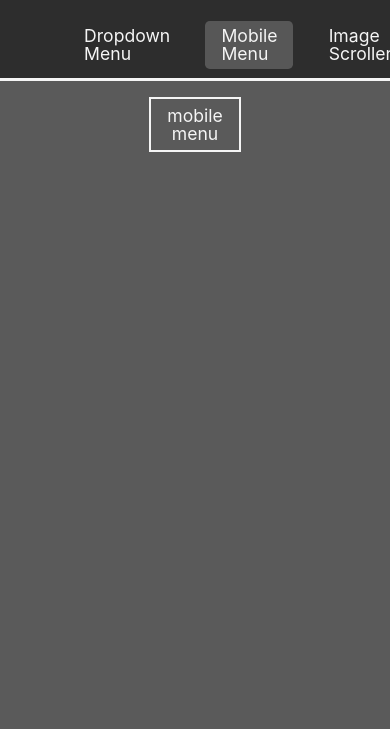
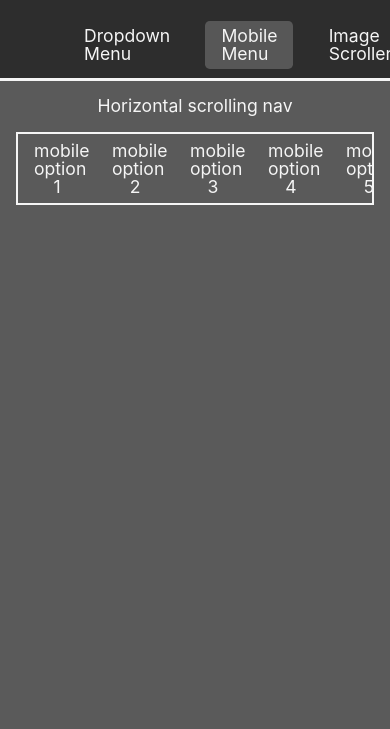
Before and after one commit to jcampbell57/dynamic-user-interface-interactions, a website built with webpack: page dist/index.html in a window 390 px wide. Both pictures are taken after a click on the element "Mobile Menu". Shown: the part 53-782 px from the top of the page. Built offline with nearby package versions, Linux system fonts and the light colour scheme.

Commit message:
adds mobile menu with basic styling

```diff
--- a/src/pageLoader.js
+++ b/src/pageLoader.js
@@ -116,21 +116,44 @@ const createDropdownMenu = (container) => {
 };
 
 const createMobileMenu = (container) => {
+  // create content container
+  const mobileMenuContent = document.createElement('div');
+  mobileMenuContent.classList.add('mobileMenuContent', 'content', 'hidden');
+  mobileMenuContent.id = 'mobileMenu';
+
+  // create menu title
+  const mobileMenuTitle = document.createElement('h3');
+  mobileMenuTitle.innerText = 'Horizontal scrolling nav';
+
+  // create mobile menu container
   const mobileMenuContainter = document.createElement('div');
-  mobileMenuContainter.classList.add('content', 'hidden');
-  mobileMenuContainter.id = 'mobileMenu';
+  mobileMenuContainter.classList.add('mobileMenuContainter');
 
-  // PLACEHOLDER
-  const dropdownMenu = document.createElement('div');
-  dropdownMenu.classList.add('dropdownMenu');
-  dropdownMenu.innerText = 'mobile menu';
-  dropdownMenu.addEventListener('click', () => {
-    dropdownMenu.classList.toggle('selected');
-  });
-  mobileMenuContainter.appendChild(dropdownMenu);
-  // END PLACEHOLDER
+  // create mobile menu options
+  for (let i = 1; i < 10; i++) {
+    const mobileMenuOption = document.createElement('div');
+    mobileMenuOption.classList.add('mobileMenuOption');
+    mobileMenuOption.innerText = `mobile option ${i}`;
+    mobileMenuOption.addEventListener('click', () => {
+      // deselect all menu items
+      const mobileMenuCount = mobileMenuContainter.childElementCount;
+      // eslint-disable-next-line no-shadow
+      for (let i = 0; i < mobileMenuCount; i++) {
+        if (mobileMenuContainter.children[i].classList.contains('selected') === true) {
+          mobileMenuContainter.children[i].classList.toggle('selected');
+        }
+      }
+      // make new selection
+      mobileMenuOption.classList.toggle('selected');
+    });
+    mobileMenuContainter.appendChild(mobileMenuOption);
+  }
 
-  container.appendChild(mobileMenuContainter);
+  // Append
+  mobileMenuContent.appendChild(mobileMenuTitle);
+  mobileMenuContent.appendChild(document.createElement('br'));
+  mobileMenuContent.appendChild(mobileMenuContainter);
+  container.appendChild(mobileMenuContent);
 };
 
 const createImageScroller = (container) => {
--- a/src/style.css
+++ b/src/style.css
@@ -60,14 +60,16 @@ header>h1 {
 
 .menuItem:hover,
 .dropdownMenu:hover,
-.dropdownOption:hover {
+.dropdownOption:hover,
+.mobileMenuOption:hover {
     cursor: pointer;
     background-color: var(--hover);
 }
 
 .menuItem:active,
 .dropdownMenu:active,
-.dropdownOption:active {
+.dropdownOption:active,
+.mobileMenuOption:active {
     background-color: var(--active);
 }
 
@@ -145,7 +147,28 @@ header>h1 {
 
 /* Mobile menu styling */
 
+.mobileMenuContent {
+    color: var(--light-color);
+    text-align: center;
+    font-size: 1.1rem;
+    width: 100%;
+}
 
+.mobileMenuContainter {
+    border: 2px solid var(--light-color);
+    box-sizing: border-box;
+    display: flex;
+    cursor: grab;
+    overflow-x: hidden;
+    scroll-behavior: smooth;
+}
+
+.mobileMenuOption {
+    display: block;
+    padding: 0.5rem 1rem;
+    box-sizing: border-box;
+    min-width: 20vw;
+}
 
 
 
```
Also changed, not shown: dist/index.bundle.js, dist/pageLoader.bundle.js.
